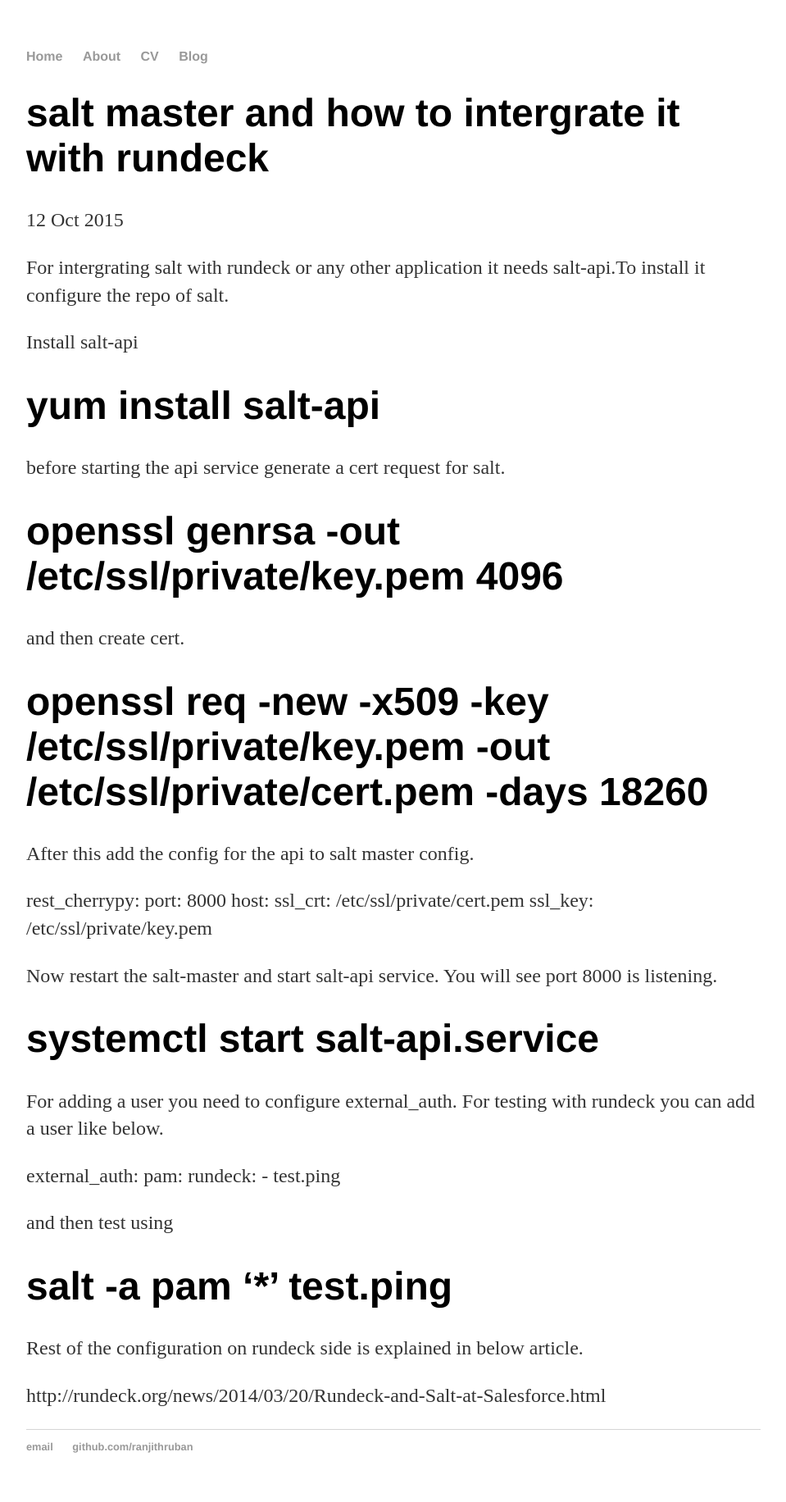
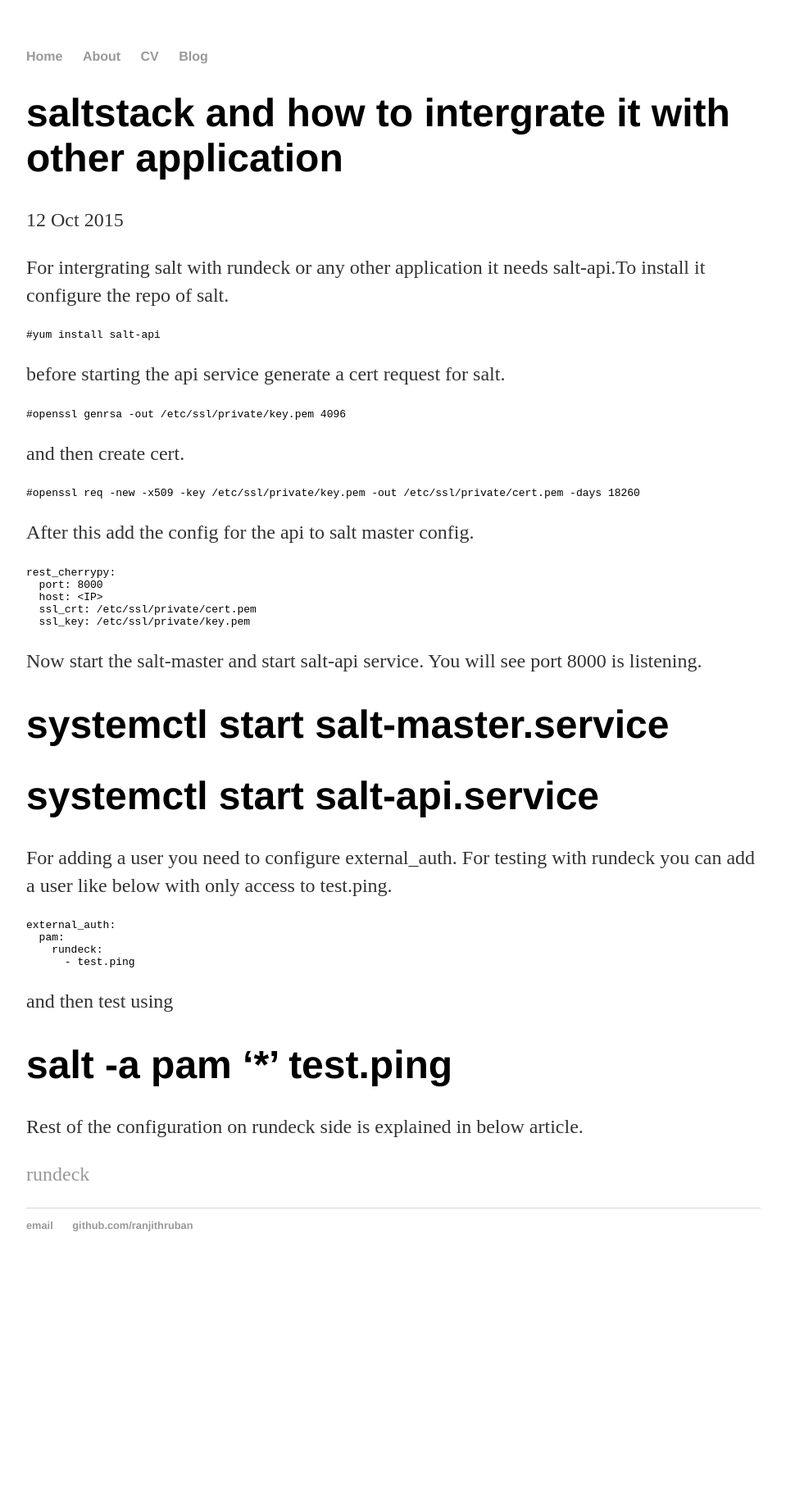
Before and after one commit to ranjithruban/ranjithruban.github.io, a Jekyll site: the page built from _posts/2015-12-04-ranjith.md, in a window 1280 px wide. Shown: the whole page at 82% size, without its empty margins (160-1119 px from the left). Built offline with Jekyll 4.4.1, drawn with Linux system fonts in a browser that asks for light colours; after the commit the page ends 1562 px from its top, so only the background shows below that.

Commit message:
changes to post #1

````diff
--- a/_posts/2015-12-04-ranjith.md
+++ b/_posts/2015-12-04-ranjith.md
@@ -1,40 +1,47 @@
 ---
 layout: post
-title: "salt master and how to intergrate it with rundeck"
+title: "saltstack and how to intergrate it with other application"
 date: 2015-10-12
 ---
 For intergrating salt with rundeck or any other application it needs salt-api.To install it configure the repo of salt.
 
-Install salt-api
-
+```
 #yum install salt-api
+```
 
 before starting the api service generate a cert request for salt.
 
+```
 #openssl genrsa -out /etc/ssl/private/key.pem 4096
-
+```
 and then create cert.
 
+```
 #openssl req -new -x509 -key /etc/ssl/private/key.pem -out /etc/ssl/private/cert.pem -days 18260
-
+```
 After this add the config for the api to salt master config.
 
+```
 rest_cherrypy:
   port: 8000
   host: <IP>
   ssl_crt: /etc/ssl/private/cert.pem
   ssl_key: /etc/ssl/private/key.pem
+```
 
-Now restart the salt-master and start salt-api service. You will see port 8000 is listening.
+Now start the salt-master and start salt-api service. You will see port 8000 is listening.
 
+#systemctl start salt-master.service
 #systemctl start salt-api.service
 
-For adding a user you need to configure external_auth. For testing with rundeck you can add a user like below.
+For adding a user you need to configure external_auth. For testing with rundeck you can add a user like below with only access to test.ping.
 
+```
 external_auth:
   pam:
     rundeck:
       - test.ping
+```
 
 and then test using
 
````
Also changed, not shown: other parts of _posts/2015-12-04-ranjith.md (+1 -1 lines).
